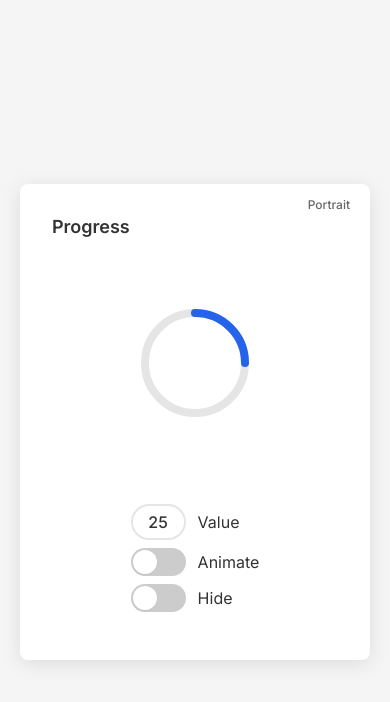
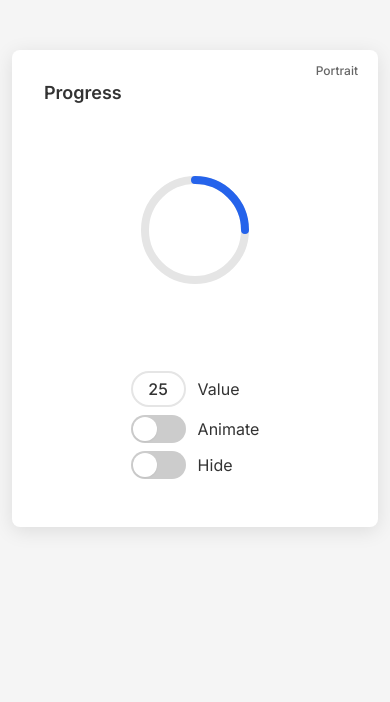
Before and after one commit to TMaltseva/progress-component, a website built with webpack: page src/index.html in a window 390 px wide. Built offline with nearby package versions, Linux system fonts and the light colour scheme.

Commit message:
fix: fix height styles app settings

```diff
--- a/src/components/progress/progress.styles.scss
+++ b/src/components/progress/progress.styles.scss
@@ -59,6 +59,7 @@
   width: 100%;
   max-width: 500px;
   min-width: 300px;
+  max-height: 90vh;
   position: relative;
   padding: $spacing-2xl;
   border-radius: $border-radius-md;
--- a/src/styles/_base.scss
+++ b/src/styles/_base.scss
@@ -30,8 +30,16 @@
     padding: $spacing-md;
     min-width: 0;
 
+    @include respond-to('mobile') {
+      padding: $spacing-xs;
+      align-items: flex-start;
+      padding-top: 5vh;
+      height: 100vh;
+    }
+
     @include respond-to('mobile-small') {
-        display: block;
-        overflow-x: auto;
+      display: block;
+      overflow-x: auto;
+      height: 100vh;
     }
   }
```
